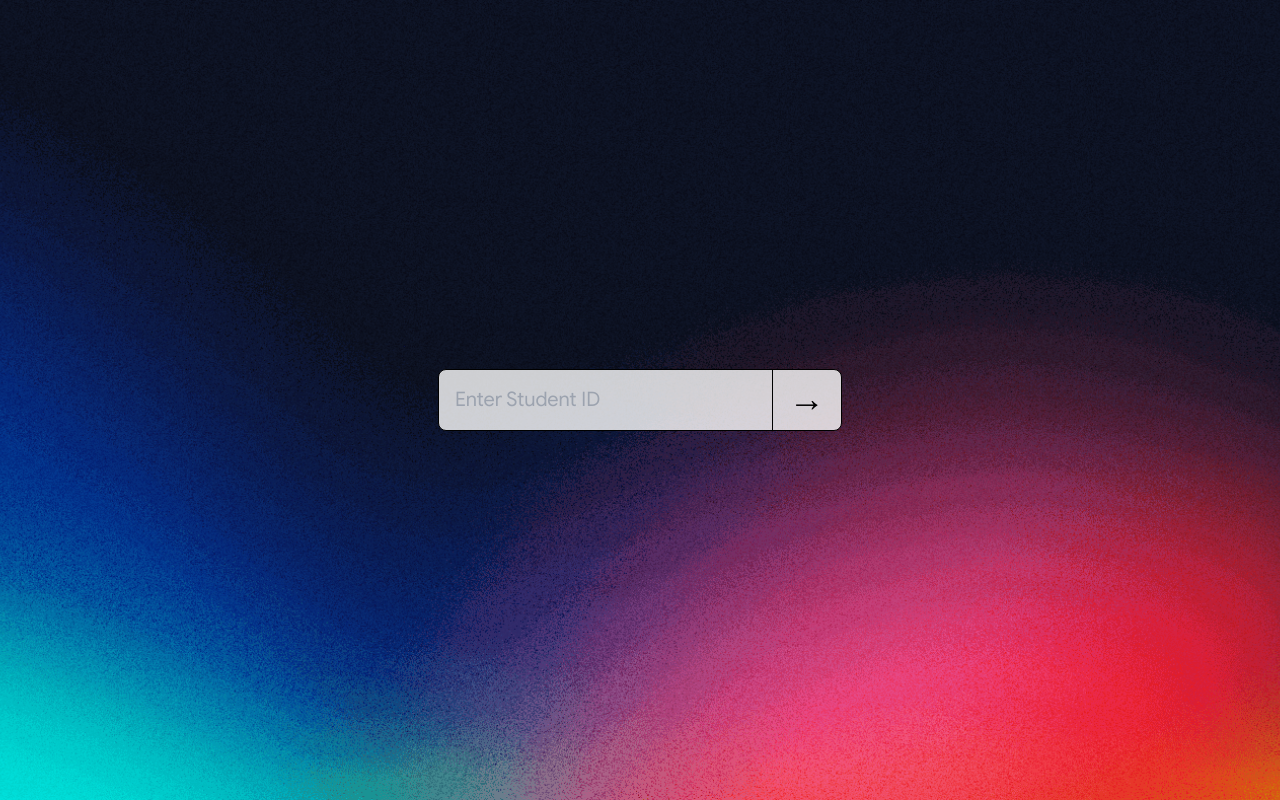
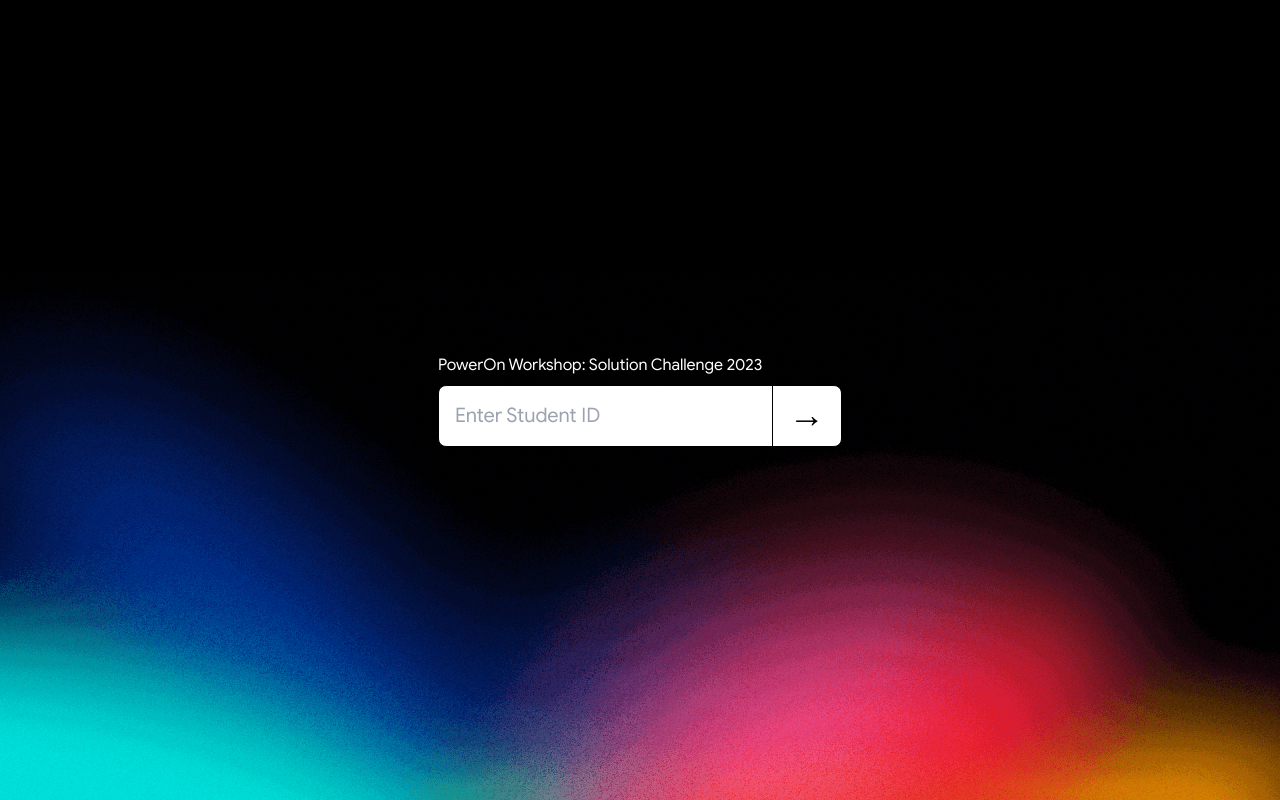
Before and after one commit to gdsc-usls/power-on, a React (Vite) app: page / in a window 1280 px wide. Built offline with nearby package versions, Linux system fonts and the light colour scheme; no server answers.

Commit message:
chore: update home

```diff
--- a/src/routes/home.tsx
+++ b/src/routes/home.tsx
@@ -5,7 +5,10 @@
   const [studentId, setStudentId] = useState("");
 
   return (
-    <div className="bg-white z-10 flex space-x-4 border border-black rounded-lg items-center px-4 bg-opacity-80">
+    <section className='z-10'>
+      <h2 className='text-white font-google mb-2'>PowerOn Workshop: Solution Challenge 2023</h2>
+
+    <div className="bg-white flex space-x-4 border border-black rounded-lg items-center px-4">
       <input
         required
         type="text"
@@ -22,5 +25,6 @@
         &rarr;
       </Link>
     </div>
+    </section>
   );
 };
--- a/src/routes/root.tsx
+++ b/src/routes/root.tsx
@@ -2,11 +2,11 @@
 
 export const Root = () => {
   return (
-    <div className="bg-slate-900 min-h-screen flex flex-col relative items-center justify-center">
+    <div className="bg-black min-h-screen flex flex-col items-center justify-center">
       <Outlet />
 
       <img
-        className="w-full h-full object-cover absolute bottom-0 pointer-events-none"
+        className="w-full object-cover h-full xl:h-auto absolute bottom-0 pointer-events-none"
         src="/assets/gradient.png"
         alt="gradient background"
       />
```
